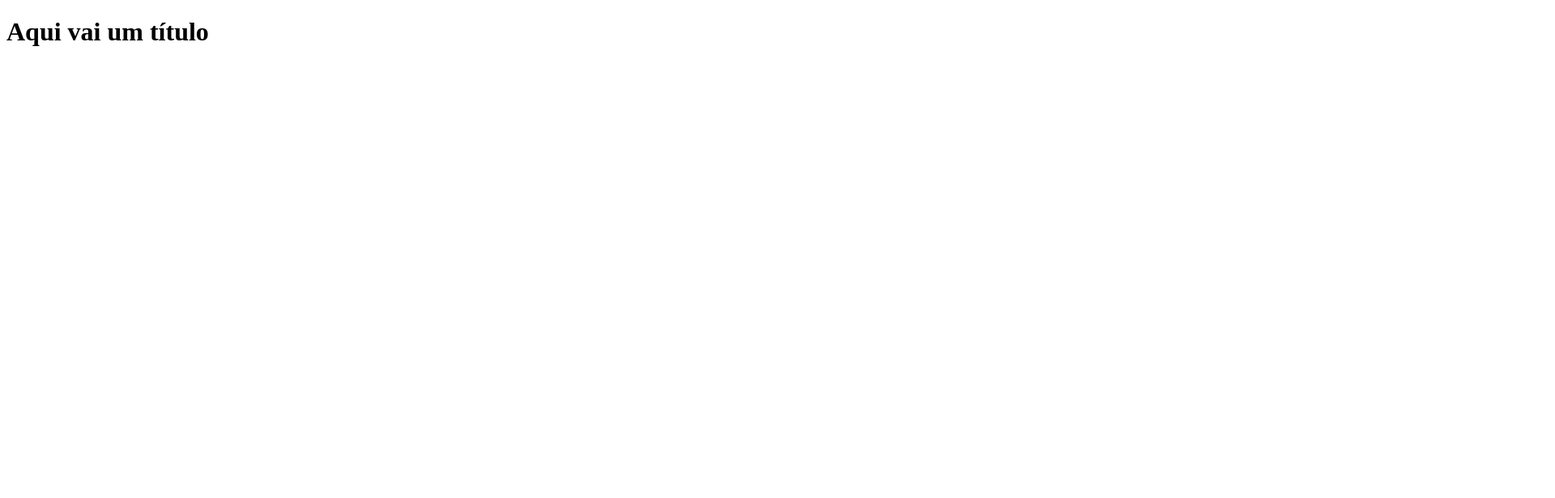
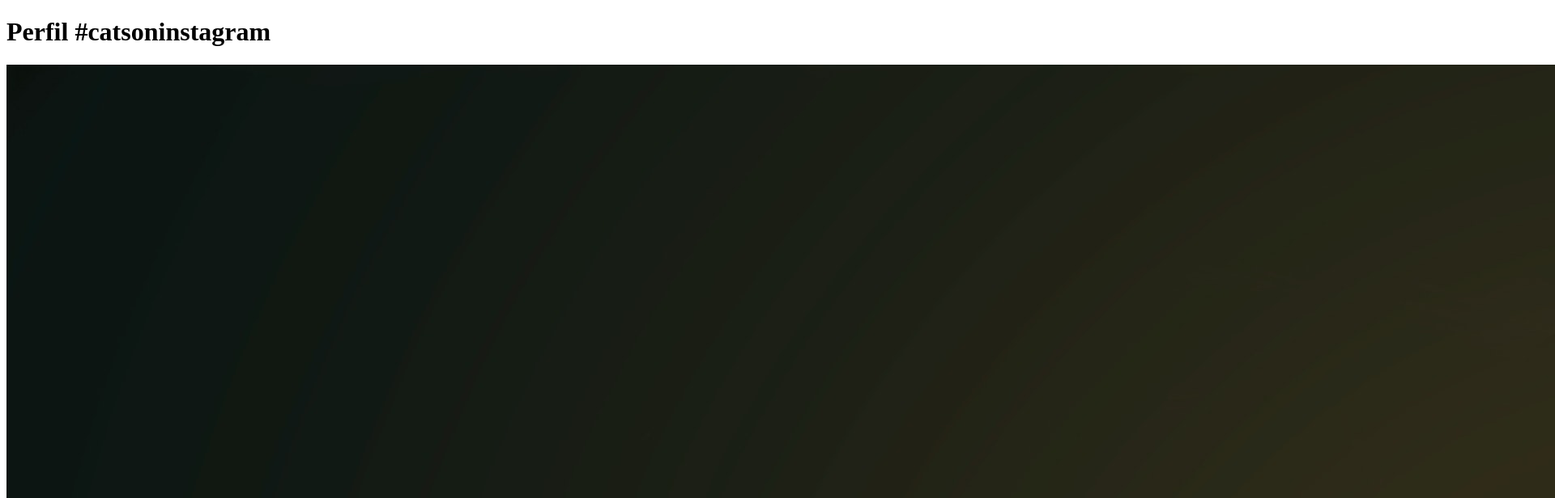
Before and after one commit to JRBARROZ/lilis, a plain HTML site: page index.html in a window 1280 px wide. Shown: the top 616 px of the page at 81% size, 1920 px wide, since content can reach past the window. Drawn offline with Linux system fonts and the light colour scheme.

Commit message:
creating images folder and altering titles from the index

```diff
--- a/index.html
+++ b/index.html
@@ -1,10 +1,11 @@
 <!DOCTYPE html>
 <html lang="pt-br">
   <head>
-    <title>Título da página</title>
+    <title>Fanpage de Gatinhos</title>
     <meta charset="utf-8">
   </head>
   <body>
-    <h1>Aqui vai um título</h1>
+    <h1>Perfil #catsoninstagram</h1>
+    <img src="./images/myImage.jpg" />
   </body>
 </html>
```
Also changed, not shown: images/myImage.jpg (added).
